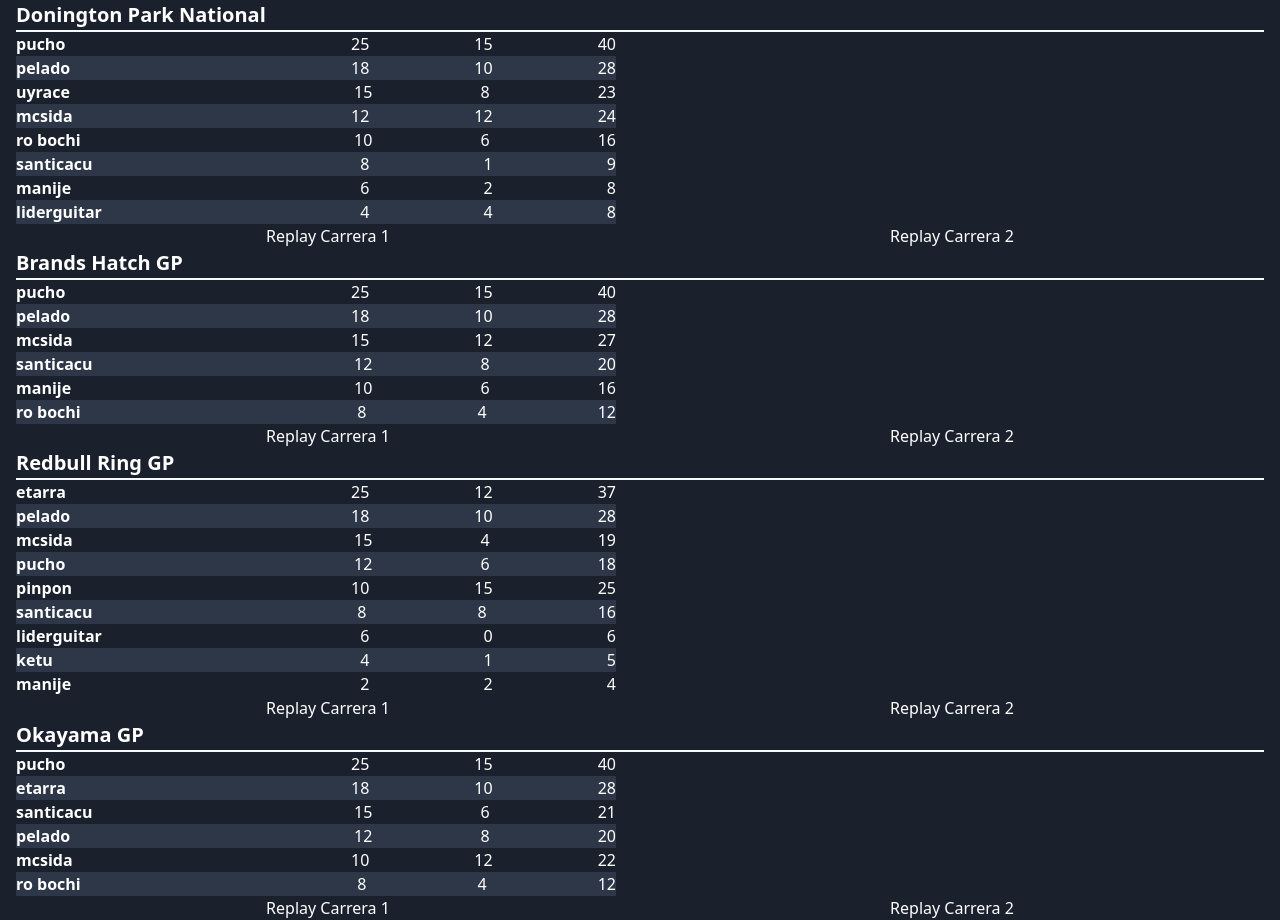
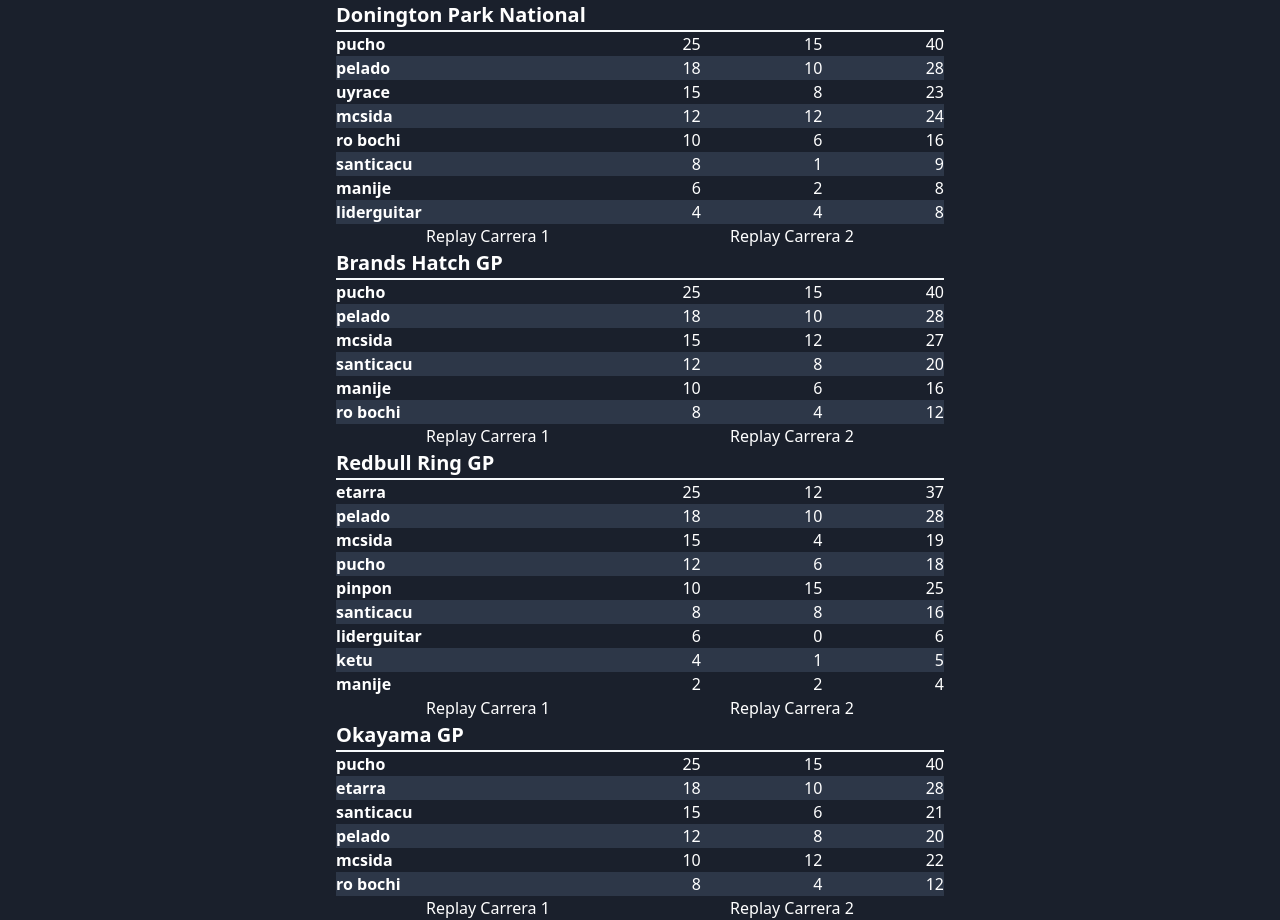
Before and after one commit to pucho/achetoleague, a Next.js app: page / in a window 1280 px wide. Built offline with nearby package versions, Linux system fonts and the light colour scheme.

Commit message:
remove unused css

```diff
--- a/src/components/EventRow.module.css
+++ /dev/null
@@ -1,20 +0,0 @@
-.container {
-  display: flex;
-  max-width: 600px;
-  justify-content: space-between;
-}
-
-.name {
-  font-weight: 700;
-  margin-right: 30px;
-  width: 200px;
-}
-
-.racePoints {
-  text-align: right;
-  width: 100px;
-}
-
-.odd {
-  background-color: #272a3c;
-}
--- a/src/components/EventRow.tsx
+++ b/src/components/EventRow.tsx
@@ -6,17 +6,18 @@
   pilot: User;
   odd?: boolean;
 };
-import styles from "./EventRow.module.css";
 const EventRow = ({ pilot, odd }: Event) => {
   const { name, race1, race2, id } = pilot;
   return (
-    <div className={`${styles.container} ${odd && "bg-gray-800"}`}>
+    <div
+      className={`flex justify-between max-w-screen-sm ${odd && "bg-gray-800"}`}
+    >
       <Link href={`/user/${id}`}>
-        <a className={`${styles.name} text-white`}>{name}</a>
+        <a className={`font-bold w-2/5 text-white`}>{name}</a>
       </Link>
-      <div className="text-right text-white">{race1}</div>
-      <div className="text-right text-white">{race2}</div>
-      <div className="text-right text-white">{race1 + race2}</div>
+      <div className="text-right text-white w-1/5">{race1}</div>
+      <div className="text-right text-white w-1/5">{race2}</div>
+      <div className="text-right text-white w-1/5">{race1 + race2}</div>
     </div>
   );
 };
--- a/src/css/tailwind.css
+++ b/src/css/tailwind.css
@@ -6,4 +6,10 @@
   body {
     @apply bg-gray-900;
   }
+  h1 {
+    @apply text-2xl;
+  }
+  h2 {
+    @apply text-xl;
+  }
 }
--- a/src/pages/api/graphql.js
+++ b/src/pages/api/graphql.js
@@ -1,5 +1,5 @@
-import { ApolloServer, gql } from 'apollo-server-micro'
-import { users } from '../../data'
+import { ApolloServer, gql } from "apollo-server-micro";
+import { users } from "../../data";
 
 const typeDefs = gql`
   type Query {
@@ -10,26 +10,27 @@
     name: String
     id: String
   }
-`
+`;
 
 const resolvers = {
   Query: {
     users(parent, args, context) {
       console.log(users);
-      return users
+      return users;
     },
     user(parent, args, context) {
-      return users[0]
-    }
+      //TODO get userid from args and use it to fetch correct user
+      return users[0];
+    },
   },
-}
+};
 
-const apolloServer = new ApolloServer({ typeDefs, resolvers })
+const apolloServer = new ApolloServer({ typeDefs, resolvers });
 
 export const config = {
   api: {
     bodyParser: false,
   },
-}
+};
 
-export default apolloServer.createHandler({ path: '/api/graphql' })
+export default apolloServer.createHandler({ path: "/api/graphql" });
--- a/src/pages/index.tsx
+++ b/src/pages/index.tsx
@@ -7,7 +7,7 @@
     return addPointsToEvent(race);
   });
   return (
-    <div className="container mx-auto px-4 bg-gray-900">
+    <div className="container mx-auto px-4 bg-gray-900 max-w-screen-sm">
       {raceResults.map(({ name, results, replays }) => {
         return (
           <div key={name} className="divide-y-2 divide-solid divide-gray-100">
@@ -34,7 +34,7 @@
                     <a
                       target="_blank"
                       href={replay}
-                      key={replay}
+                      key={`${replay}${index}`}
                       className="text-white"
                     >
                       {`Replay Carrera ${index + 1}`}
--- a/src/pages/user/[userId].tsx
+++ b/src/pages/user/[userId].tsx
@@ -7,11 +7,13 @@
   const { userId } = router.query;
 
   const selectedUser = users.find((user) => user.id === userId);
-  console.log(selectedUser);
 
+  const { name, id } = selectedUser;
   return (
-    <div>
-      <h1>Pelode {userId}</h1>
+    <div className="container mx-auto px-4 bg-gray-900 max-w-screen-sm border-2 border-indigo-200 rounded">
+      <h1 className="text-white text-center">
+        {name} - {id}
+      </h1>
     </div>
   );
 };
```
